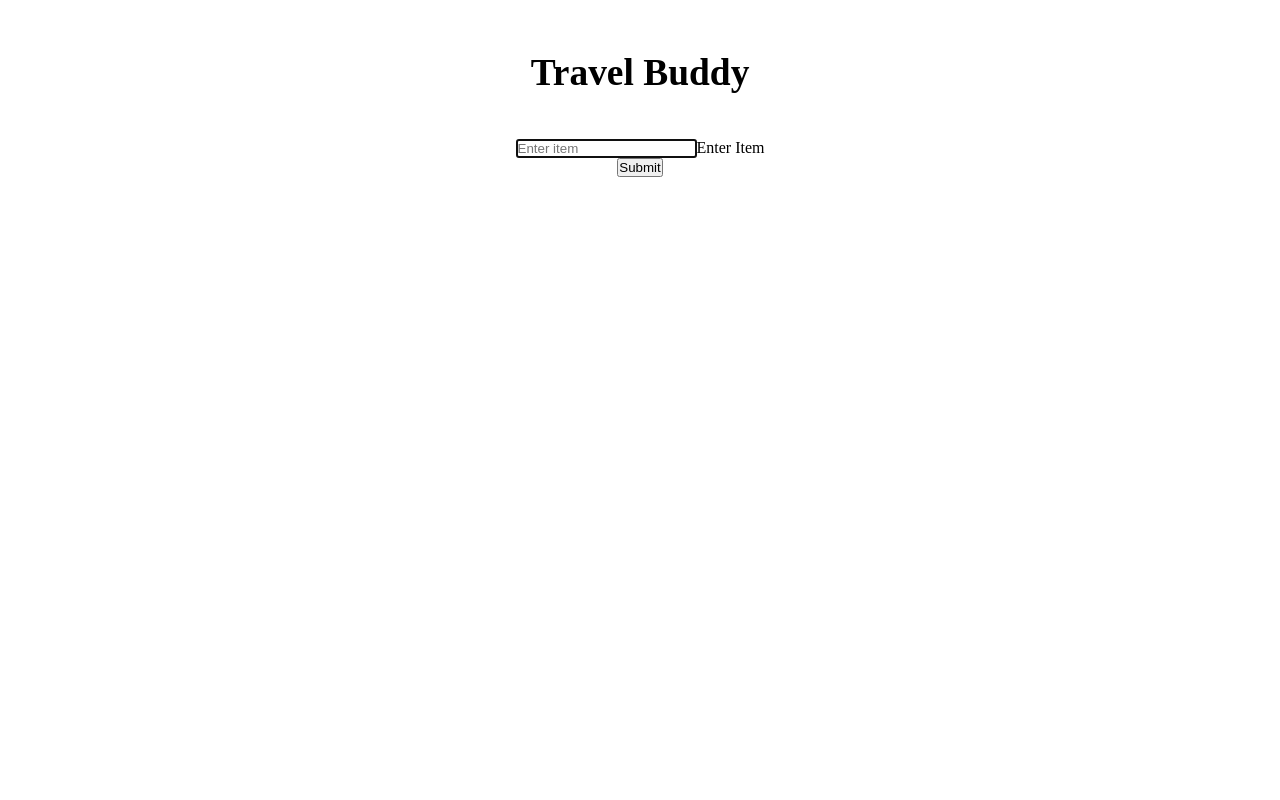
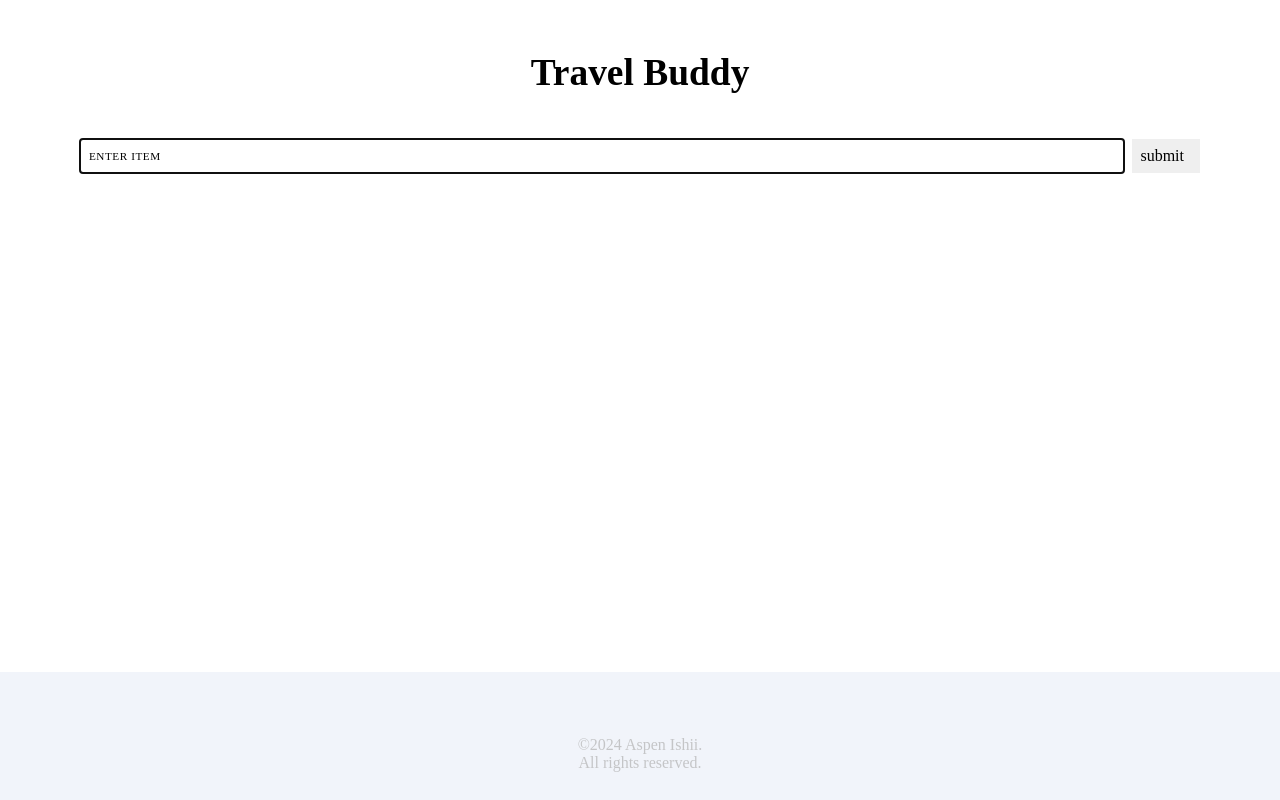
Before and after one commit to Aspen-Ishii/travel-buddy, a React (Vite) app: page / in a window 1280 px wide. Built offline with nearby package versions, Linux system fonts and the light colour scheme.

Commit message:
Add Footer and form styling

```diff
--- a/package.json
+++ b/package.json
@@ -10,6 +10,7 @@
     "preview": "vite preview"
   },
   "dependencies": {
+    "@heroicons/react": "^2.1.5",
     "react": "^18.3.1",
     "react-dom": "^18.3.1"
   },
--- a/src/App.jsx
+++ b/src/App.jsx
@@ -1,7 +1,9 @@
 import { useState } from 'react';
+import './App.css';
 
 //custom components
-import Backpack from './components/Backpack';
+import Backpack from './components/Backpack/Backpack';
+import Footer from './components/Footer/Footer';
 
 function App() {
   const [count, setCount] = useState(0)
@@ -12,7 +14,7 @@ function App() {
         <h1>Travel Buddy</h1>
       </header>
       <Backpack />
-
+      <Footer />
     </div>
   )
 }
--- a/src/components/Backpack.jsx
+++ b/src/components/Backpack/Backpack.jsx
@@ -1,18 +1,20 @@
 import { useState } from 'react';
 import styles from './BackpackStyles.module.css';
+
+//imported libraries
+import { PlusCircleIcon } from '@heroicons/react/24/solid';
 
 //prevent auto page refresh when form is submitted
 const Backpack = () => {
     const handelFormSubmit = (e) => {
         e.preventDefault();
         console.log(e);
-
     }
 
   return (
-    <form className="list" onSubmit={handelFormSubmit}>
-        <div className="wrapper">
-           <input type='text'  id='item' className='input'
+    <form className={styles.list} onSubmit={handelFormSubmit}>
+        <div className={styles.wrapper}>
+           <input type='text'  id='item' className={styles.input}
            // value={task}
            //onInput={(e) => setTask(e.target.value)}
            required
@@ -20,10 +22,11 @@ const Backpack = () => {
            maxLength={60}
            placeholder='Enter item'
            />
-           <label htmlFor='item' className='label'>Enter Item</label> {/* label moves above input box */}
+           <label htmlFor='item' className={styles.label}>Enter Item</label> {/* label moves above input box */}
         </div>
-        <button className='btn' aria-label='Add Item' type='submit'>
-            Submit
+        <button className={styles.btn} aria-label='Add Item' type='submit'>
+            submit
+        <PlusCircleIcon />
         </button>
     </form>
   );
--- /dev/null
+++ b/src/components/Backpack/BackpackStyles.module.css
@@ -0,0 +1,60 @@
+.list {
+    display: flex;
+    gap: 0.5em;
+    text-align: left;
+  }
+
+.input,
+.label {
+  font: inherit;
+}
+
+.wrapper {
+    flex: 1 1 100%;
+    position: relative;
+    display: grid;
+    gap: 0.2em;
+  }
+
+
+.label {
+    text-transform: uppercase;
+    font-size: 0.7em;
+    pointer-events: none;
+    letter-spacing: 0.05em;
+    margin-inline: 0.45em;
+    position: absolute;
+    top: 50%;
+    transform: translateY(-50%);
+    padding: 0.1em 0.35em;
+
+  }
+
+  .input {
+    border: none;
+    padding: 0.35em 0.55em;
+    width: 100%;
+
+  }
+
+  .input::placeholder {
+    opacity: 0;
+  }
+
+
+  .btn {
+    max-width: fit-content;
+    display: flex;
+    place-items: center;
+    gap: 0.5em;
+    text-decoration: none;
+    padding: 0.5em;
+  }
+
+  .btn :where(svg, img, span) {
+    pointer-events: none;
+  }
+
+  .btn:focus {
+    outline: none;
+  }
--- a/src/components/BackpackStyles.module.css
+++ /dev/null
@@ -1,6 +0,0 @@
-.list {
-    display: flex;
-    gap: 0.5em;
-    font-size: var(--_size);
-    text-align: left;
-  }
--- /dev/null
+++ b/src/components/Footer/Footer.jsx
@@ -0,0 +1,16 @@
+import styles from './FooterStyles.module.css';
+
+const currentDate = new Date ();
+const currentYear = currentDate.getFullYear();
+
+function Footer() {
+  return (
+    <section id='footer' className={styles.container}>
+        <p>&copy;{currentYear} Aspen Ishii. <br />
+        All rights reserved.
+        </p>
+    </section>
+  )
+}
+
+export default Footer
--- /dev/null
+++ b/src/components/Footer/FooterStyles.module.css
@@ -0,0 +1,12 @@
+.container {
+    position: fixed;
+    left: 0;
+    bottom: 0;
+    width: 100%;
+    height: 30px;
+    text-align: center;
+    padding: 5%;
+    background-color: #D0DAEE;
+    color: rgba(0,0,0,.7);
+    opacity: 30%;
+}
--- a/src/index.css
+++ b/src/index.css
@@ -25,6 +25,12 @@ h1 {
   display: grid;
   gap: clamp(2rem, 3.5vmax, 8rem);
   text-align: center;
+}
+
+button {
+  font: inherit;
+  border: none;
+  cursor: pointer;
 }
 
 /* Vit +react code bellow
--- a/src/main.jsx
+++ b/src/main.jsx
@@ -6,5 +6,6 @@ import './index.css'
 createRoot(document.getElementById('root')).render(
   <StrictMode>
     <App />
+
   </StrictMode>,
 )
```
Also changed, not shown: 1 other file (tests, documents, lock files or other folders).
